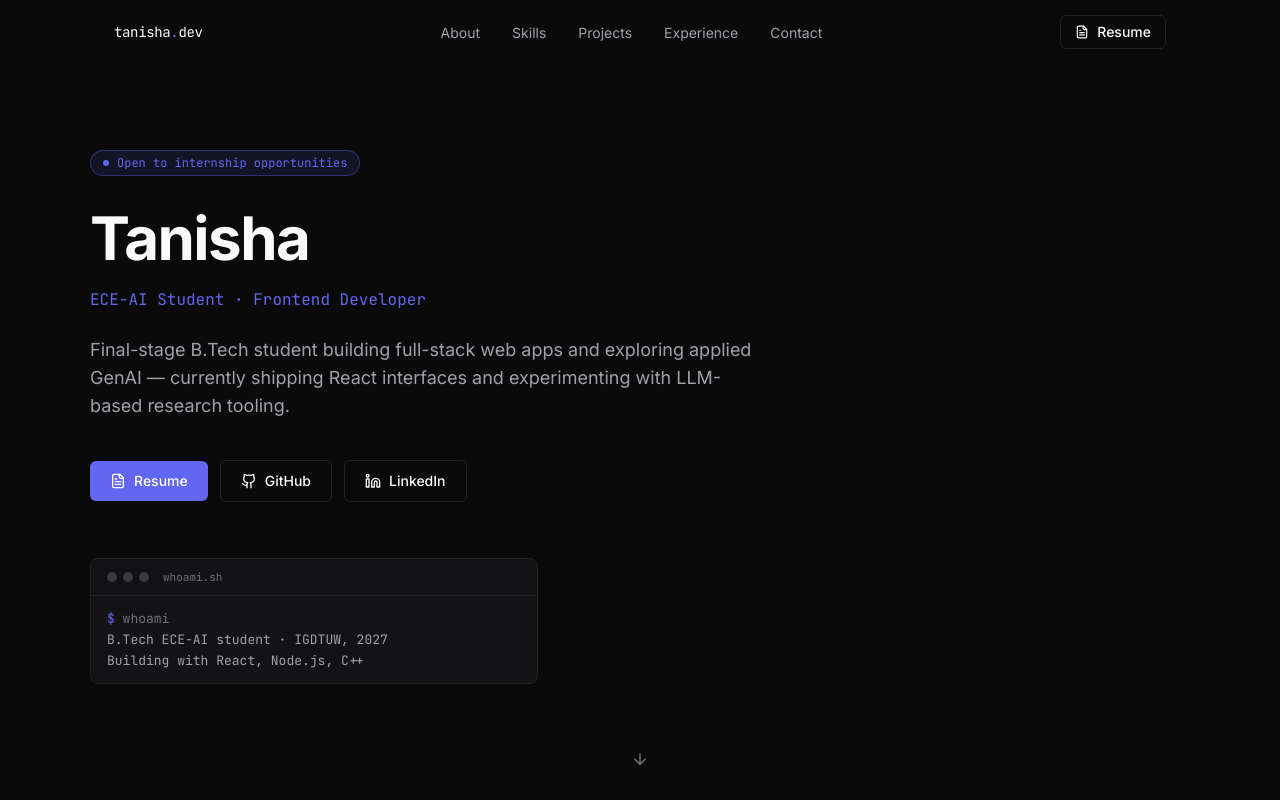
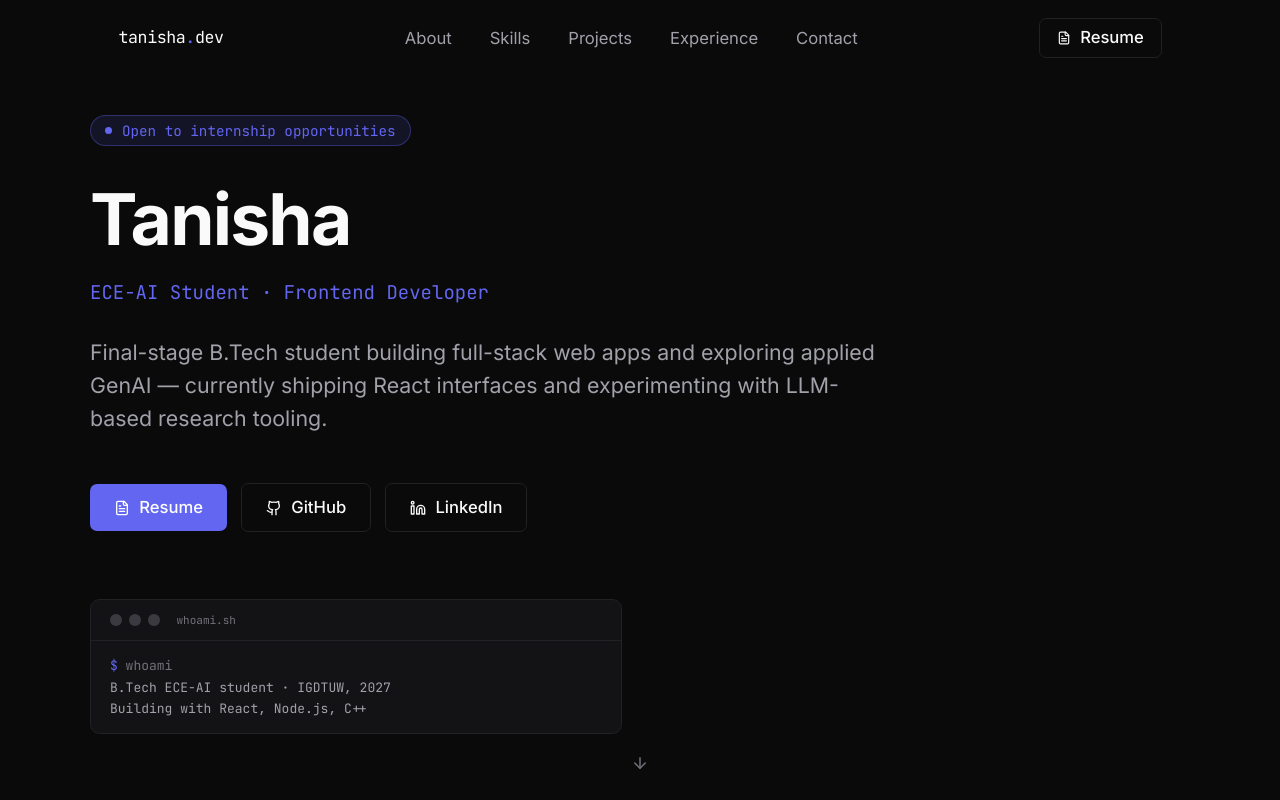
Before and after one commit to TAnisha016/tanisha-portfolio, a React (Vite) app: page / in a window 1280 px wide. Shown: the top 800 px of the page. Built offline with nearby package versions, Linux system fonts and the light colour scheme.

Commit message:
css change

```diff
--- a/src/index.css
+++ b/src/index.css
@@ -64,3 +64,6 @@ body {
     scroll-behavior: auto;
   }
 }
+html {
+  font-size: 19px;
+}
```
